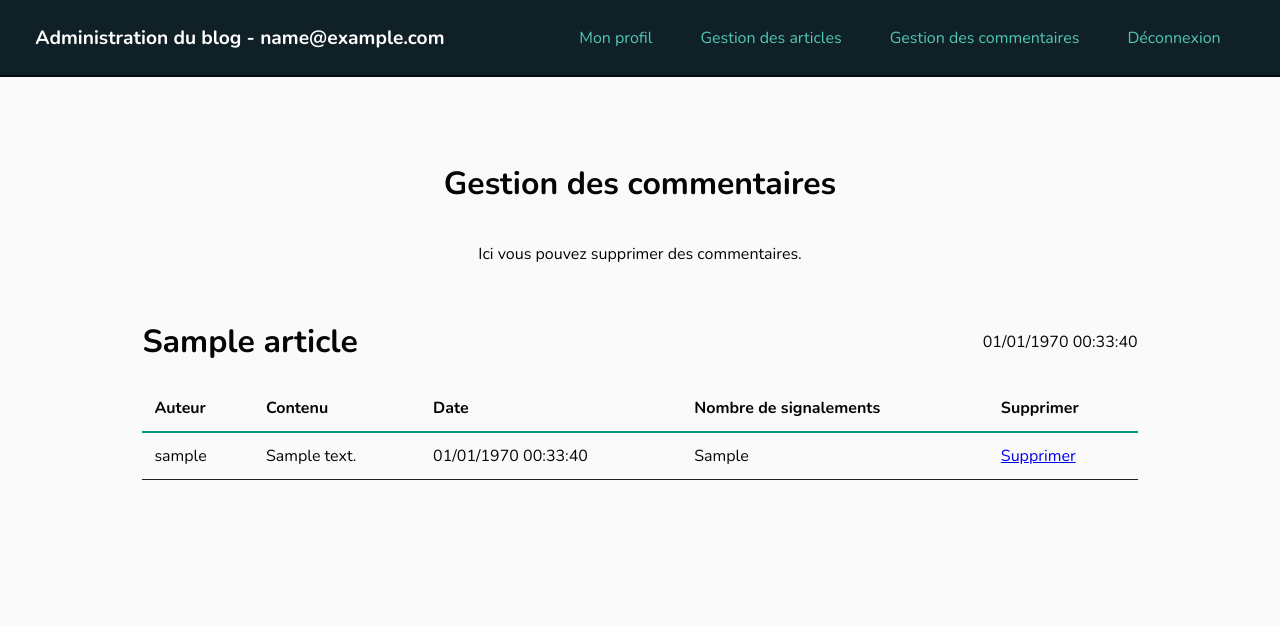
After one commit to f-pisani/openclassrooms-dwj-p4, a PHP site: template views/admin/comments_dashboard.php in a window 1280 px wide. The commit adds this page. Shown: the top 625 px of the page. Run offline with PHP 8.4, Linux system fonts and the light colour scheme; the visitor is signed in with stand-in values (Sample User, id 1); the template is opened without the code that fills it: most values are stand-ins (such as "Sample title", 1, 10 or a date in 2020); data that the repository does not hold is empty; some libraries are stand-ins or nearby versions.

Commit message:
Finalisation CRUD article + gestion des commentaires
Finalisation CRUD article + gestion des commentaires

```diff
--- a/public/css/style.css
+++ b/public/css/style.css
@@ -463,3 +463,63 @@ html, body
 
 	transition: 0.2s;
 }
+
+/***********************************************************************************************************************
+ * Admin :: Comments backoffice
+ */
+#admin-comments
+{
+	box-sizing: border-box;
+	display: block;
+
+	padding: 18px;
+
+	width: 100%;
+}
+
+#admin-comments table
+{
+	text-align: left;
+	width: 80%;
+	margin: auto;
+
+	border-collapse: collapse;
+}
+
+#admin-comments table tr td, #admin-comments table tr th
+{
+	padding: 12px;
+}
+
+#admin-comments table tr td
+{
+	word-break: break-all;
+
+	vertical-align: top;
+}
+
+#admin-comments table tr:nth-child(1)
+{
+	border-bottom: 2px solid #009688;
+}
+
+#admin-comments table tr:not(:nth-child(1))
+{
+	border-bottom: 1px solid #202020;
+}
+
+.admin-comments-article
+{
+	margin-bottom: 128px;
+}
+
+.admin-comments-article .header
+{
+	display: flex;
+	justify-content: space-between;
+	align-items: center;
+	flex-direction: row;
+
+	width: 80%;
+	margin: auto;
+}
--- a/public/index.php
+++ b/public/index.php
@@ -28,7 +28,7 @@ Route::any('/admin/articles/edit/{id}', 'AdminArticleController@edit')->where(['
 Route::any('/admin/articles/delete/{id}', 'AdminArticleController@delete')->where(['id' => '[0-9]+']); // Delete an article
 
 // Admin : Commentaires
-//Route::any('/admin/comments', 'AdminCommentController@index'); // Comments dashboard
-
+Route::any('/admin/comments', 'AdminCommentController@index'); // Comments dashboard
+//Route::any('/admin/comments/delete/{id}', 'AdminCommentController@delete')->where(['id' => '[0-9]+']); // Delete a comment
 
 Route::execute();
--- /dev/null
+++ b/views/admin/comments_dashboard.php
@@ -0,0 +1,54 @@
+<?php use Lib\Config; ?>
+<header id="admin-navbar">
+	<div class="brand">
+		<a href="<?= Config::get('BASE_URL')."admin" ?>">Administration du blog - <?= $_SESSION['user_email'] ?></a>
+	</div>
+
+	<nav class="links">
+		<ul>
+			<li><a href="<?= Config::get('BASE_URL')."admin/settings" ?>">Mon profil</a></li>
+			<li><a href="<?= Config::get('BASE_URL')."admin/articles" ?>">Gestion des articles</a></li>
+			<li><a href="<?= Config::get('BASE_URL')."admin/comments" ?>">Gestion des commentaires</a></li>
+			<li><a href="<?= Config::get('BASE_URL')."admin/logout" ?>">Déconnexion</a></li>
+		</ul>
+	</nav>
+</header>
+<div id="admin-dashboard">
+	<h1>Gestion des commentaires</h1>
+	<p>Ici vous pouvez supprimer des commentaires.</p>
+	<div id="admin-comments">
+	<?php
+	foreach($list_articles as $article)
+	{
+	?>
+		<div class="admin-comments-article">
+			<div class="header"><h1><?= $article['title'] ?></h1><span><?= date('d/m/Y H:i:s', $article['created_at']) ?></span></div>
+			<table>
+				<tr>
+					<th>Auteur</th>
+					<th>Contenu</th>
+					<th>Date</th>
+					<th>Nombre de signalements</th>
+					<th>Supprimer</th>
+				</tr>
+				<?php
+				foreach($article['comments'] as $comment)
+				{
+				?>
+				<tr>
+					<td><?= $comment['nickname'] ?></td>
+					<td><?= $comment['content'] ?></td>
+					<td><?= date('d/m/Y H:i:s', $comment['created_at']) ?></td>
+					<td><?= $comment['reported_counter'] ?></td>
+					<td><a href="<?= Config::get('BASE_URL')."admin/comments/delete/".$comment['id'] ?>">Supprimer</a></td>
+				</tr>
+				<?php
+				}
+				?>
+			</table>
+		</div>
+	<?php
+	}
+	?>
+	</div>
+</div>
```
Also changed, not shown: controllers/AdminArticleController.php (+26 -9 lines), controllers/AdminCommentController.php (added, +59 -0 lines), models/Article.php (+30 -3 lines), models/Comment.php (added, +28 -0 lines), views/admin/articles_dashboard.php (+7 -2 lines), views/admin/articles_edit.php (+12 -2 lines).
